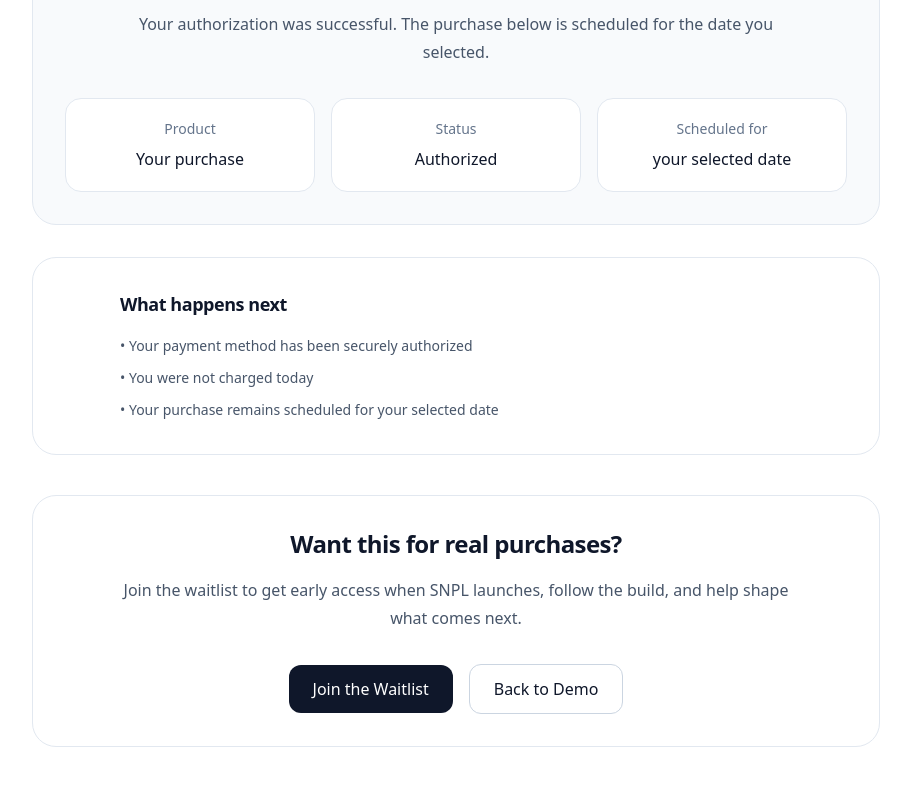
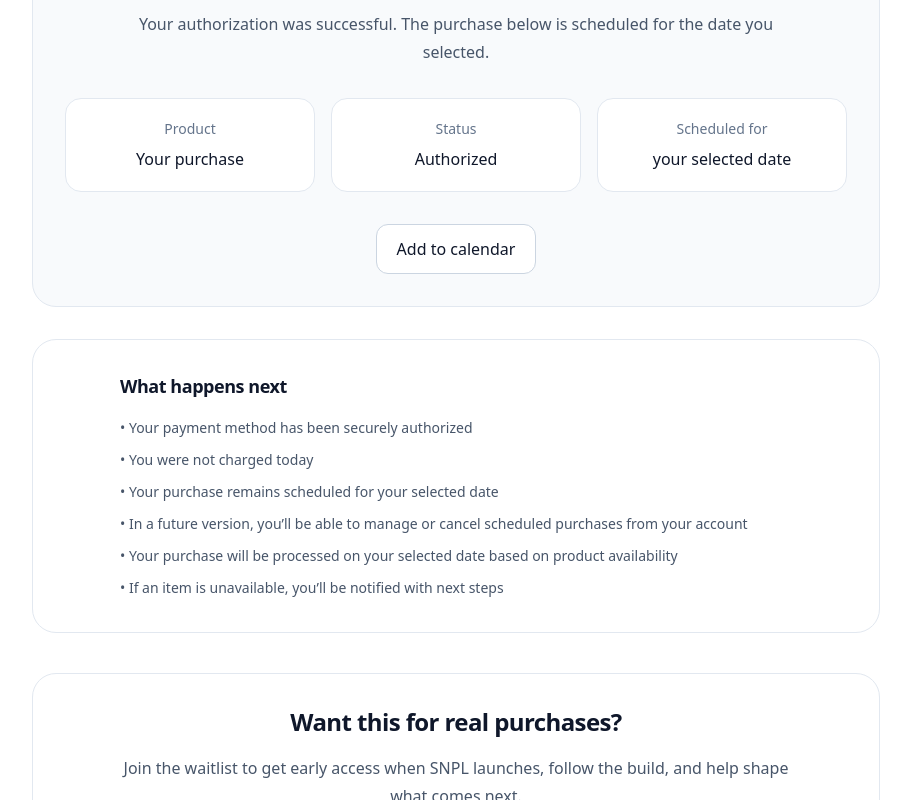
Before and after one commit to snpl-git/snpl-landingpage, a Next.js app: page /demo/success in a window 1280 px wide. Shown: the part 548-1348 px from the top of the page, without its empty margins (184-1095 px from the left). Built offline with nearby package versions, Linux system fonts and the light colour scheme.

Commit message:
Update page.tsx

```diff
--- a/app/demo/success/page.tsx
+++ b/app/demo/success/page.tsx
@@ -1,6 +1,6 @@
 'use client'
 
-import { Suspense } from 'react'
+import { Suspense, useMemo } from 'react'
 import { useSearchParams } from 'next/navigation'
 import SiteHeader from '@/components/site-header'
 
@@ -16,6 +16,17 @@ function SuccessContent() {
         year: 'numeric',
       })
     : 'your selected date'
+
+  const calendarDate = date ? date.replaceAll('-', '') : ''
+  const calendarTitle = encodeURIComponent(`Scheduled Payment - ${product}`)
+  const calendarDetails = encodeURIComponent(
+    `Your SNPL payment for ${product} is scheduled for ${formattedDate}.`
+  )
+
+  const googleCalendarUrl = useMemo(() => {
+    if (!calendarDate) return '#'
+    return `https://www.google.com/calendar/render?action=TEMPLATE&text=${calendarTitle}&dates=${calendarDate}/${calendarDate}&details=${calendarDetails}`
+  }, [calendarDate, calendarTitle, calendarDetails])
 
   return (
     <main className="min-h-screen bg-white text-slate-900">
@@ -67,6 +78,17 @@ function SuccessContent() {
               <p className="mt-2 font-medium text-slate-900">{formattedDate}</p>
             </div>
           </div>
+
+          <div className="mt-8 flex justify-center">
+            <a
+              href={googleCalendarUrl}
+              target="_blank"
+              rel="noreferrer"
+              className="inline-flex rounded-xl border border-slate-300 bg-white px-5 py-3 text-slate-900 transition hover:bg-slate-50"
+            >
+              Add to calendar
+            </a>
+          </div>
         </div>
 
         <div className="mt-8 rounded-3xl border border-slate-200 bg-white p-8">
@@ -79,9 +101,13 @@ function SuccessContent() {
               <li>• Your payment method has been securely authorized</li>
               <li>• You were not charged today</li>
               <li>• Your purchase remains scheduled for your selected date</li>
+              <li>• In a future version, you’ll be able to manage or cancel scheduled purchases from your account</li>
+              <li>• Your purchase will be processed on your selected date based on product availability</li>
+              <li>• If an item is unavailable, you’ll be notified with next steps</li>
             </ul>
           </div>
         </div>
+
         <div className="mt-10 rounded-3xl border border-slate-200 bg-white p-8 text-center">
           <div className="mx-auto max-w-2xl">
             <h3 className="text-2xl font-semibold tracking-tight">
```
Lines whose indentation alone changed are shown as unchanged.
